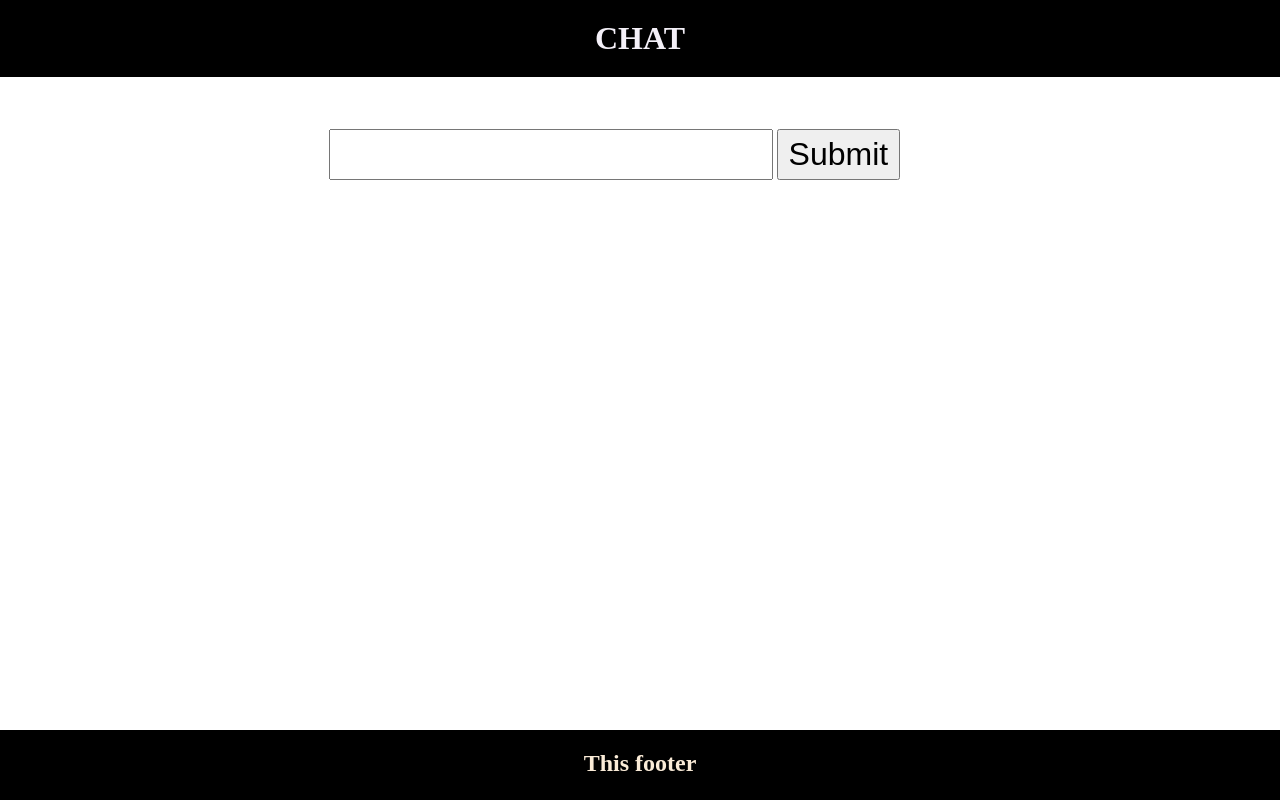
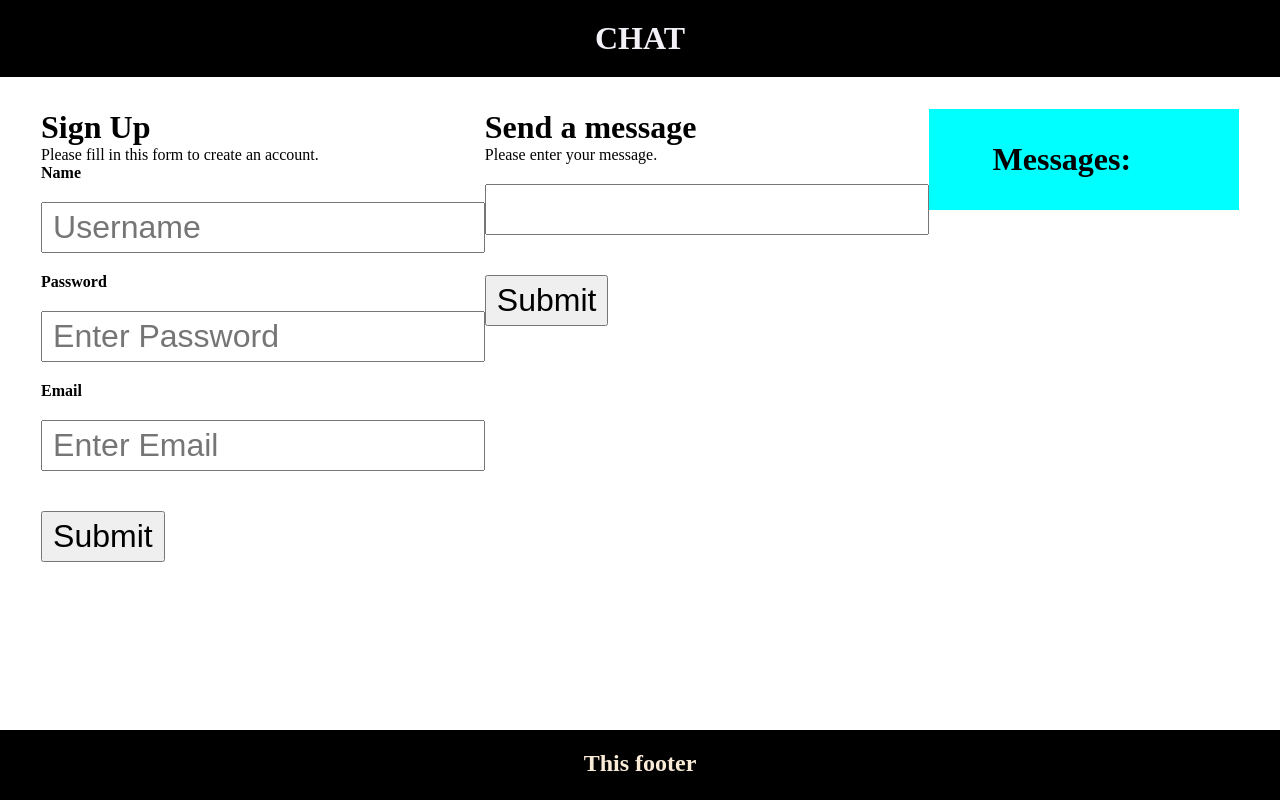
Before and after one commit to uladzimir-yeudakimovich/chat, a website: page index.html in a window 1280 px wide. Drawn offline with Linux system fonts and the light colour scheme.

Commit message:
add registration form

```diff
--- a/css/main.css
+++ b/css/main.css
@@ -25,9 +25,13 @@ header {
 
 main {
   display: flex;
-	justify-content: center;
+	justify-content: space-around;
   align-items: flex-start;
-  margin-top: 2em;
+  margin: 2em 2em 0 2em;
+}
+
+form {
+  width: 35%;
 }
 
 input {
@@ -38,7 +42,9 @@ input {
 
 .output {
   font-size: 2em;
-  margin-left: 1.6em;
+  padding: 1em 2em;
+  background-color: aqua;
+  width: 15%;
 }
 
 footer {
--- a/index.html
+++ b/index.html
@@ -11,11 +11,28 @@
 <div class="content">
   <header><h1>CHAT</h1></header>
   <main>
+    <form name="registration">
+      <h1>Sign Up</h1>
+      <p>Please fill in this form to create an account.</p>
+      <label for="name"><b>Name</b></label>
+      <input type="text" placeholder="Username" name="username" required>
+      <label for="psw"><b>Password</b></label>
+      <input type="password" placeholder="Enter Password" name="psw" required>
+      <label for="email"><b>Email</b></label>
+      <input type="text" placeholder="Enter Email" name="email" required>
+      <input type="submit" value="Submit"/>
+    </form>
+
     <form name="publish">
+      <h1>Send a message</h1>
+      <p>Please enter your message.</p>
       <input type="text" name="message"/>
       <input type="submit" value="Submit"/>
     </form>
-    <div class="output" id="subscribe"></div>
+
+    <div class="output" id="subscribe">
+      <h4>Messages:</h4>
+    </div>
   </main>
 </div>
 <footer><h2>This footer</h2></footer>
```
